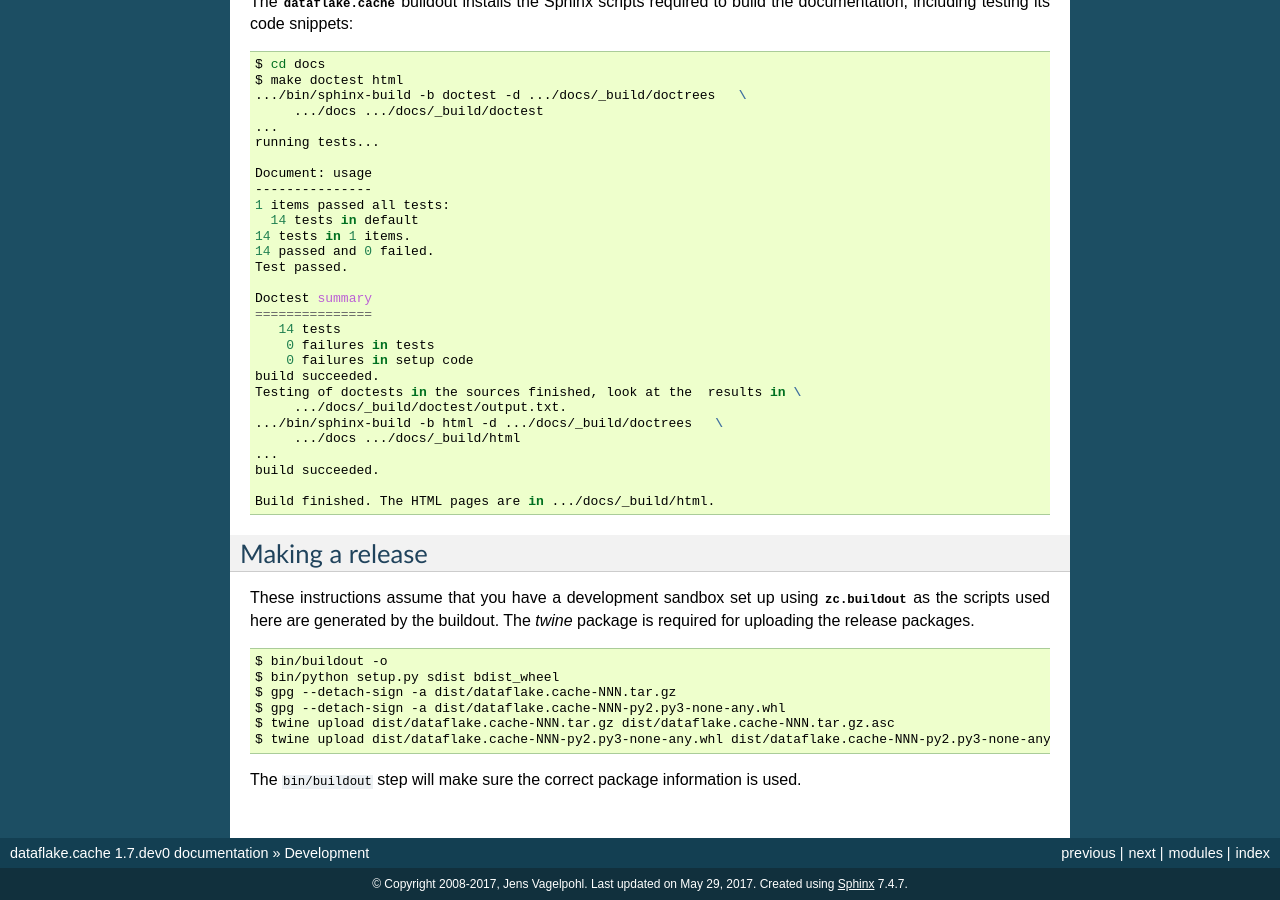
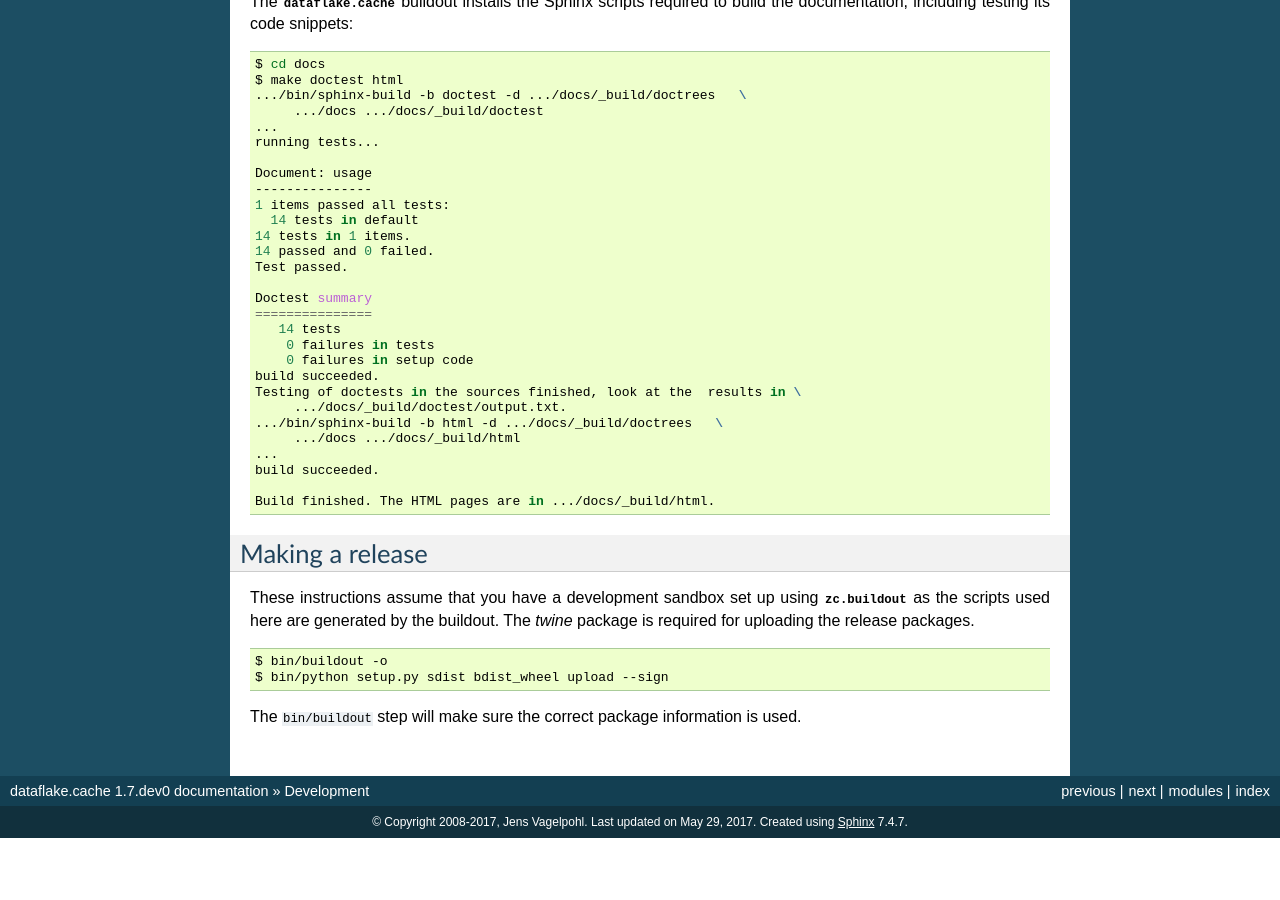
Before and after one commit to dataflake/dataflake.cache, a Sphinx documentation site: the page built from docs/development.rst, in a window 1280 px wide and 900 px high, scrolled down 2663 px. Built offline with Sphinx 7.4.7, drawn with Linux system fonts in a browser that asks for light colours; after the commit the page ends 3501 px from its top, so only the background shows below that.

Commit message:
- simplify release instructions [ci skip]

```diff
--- a/docs/development.rst
+++ b/docs/development.rst
@@ -228,11 +228,7 @@
 .. code-block:: sh
 
   $ bin/buildout -o
-  $ bin/python setup.py sdist bdist_wheel
-  $ gpg --detach-sign -a dist/dataflake.cache-NNN.tar.gz
-  $ gpg --detach-sign -a dist/dataflake.cache-NNN-py2.py3-none-any.whl
-  $ twine upload dist/dataflake.cache-NNN.tar.gz dist/dataflake.cache-NNN.tar.gz.asc
-  $ twine upload dist/dataflake.cache-NNN-py2.py3-none-any.whl dist/dataflake.cache-NNN-py2.py3-none-any.whl.asc
+  $ bin/python setup.py sdist bdist_wheel upload --sign
 
 The ``bin/buildout`` step will make sure the correct package information
 is used.
```
